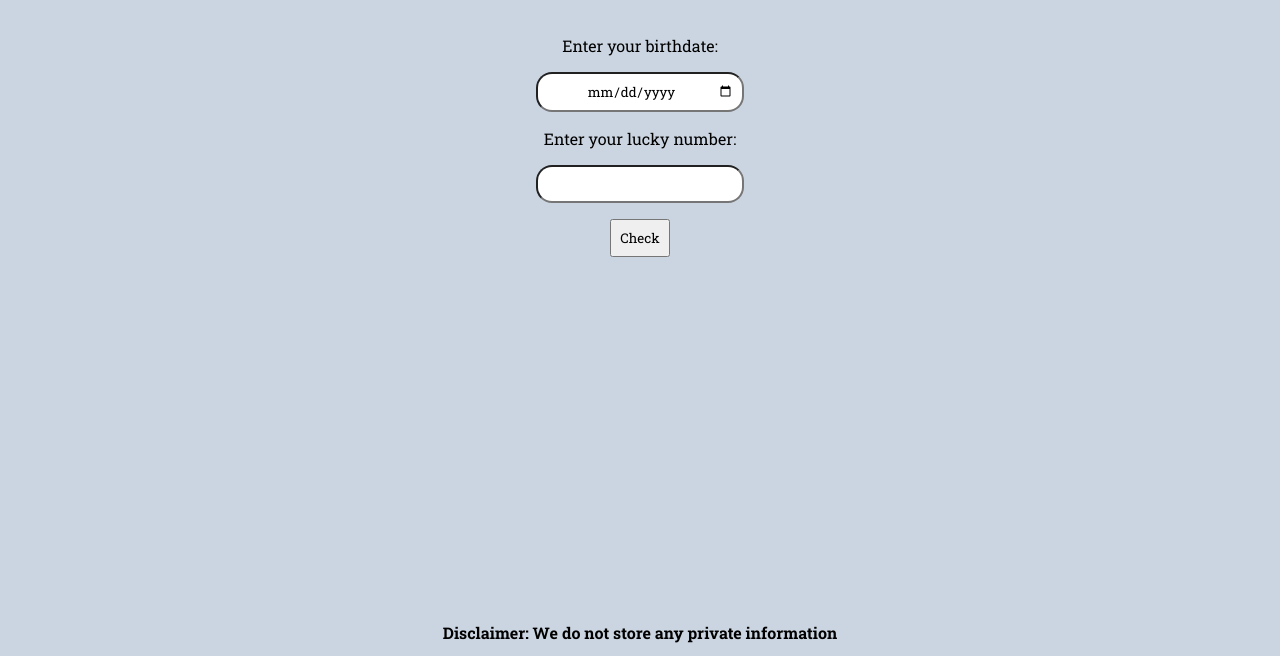
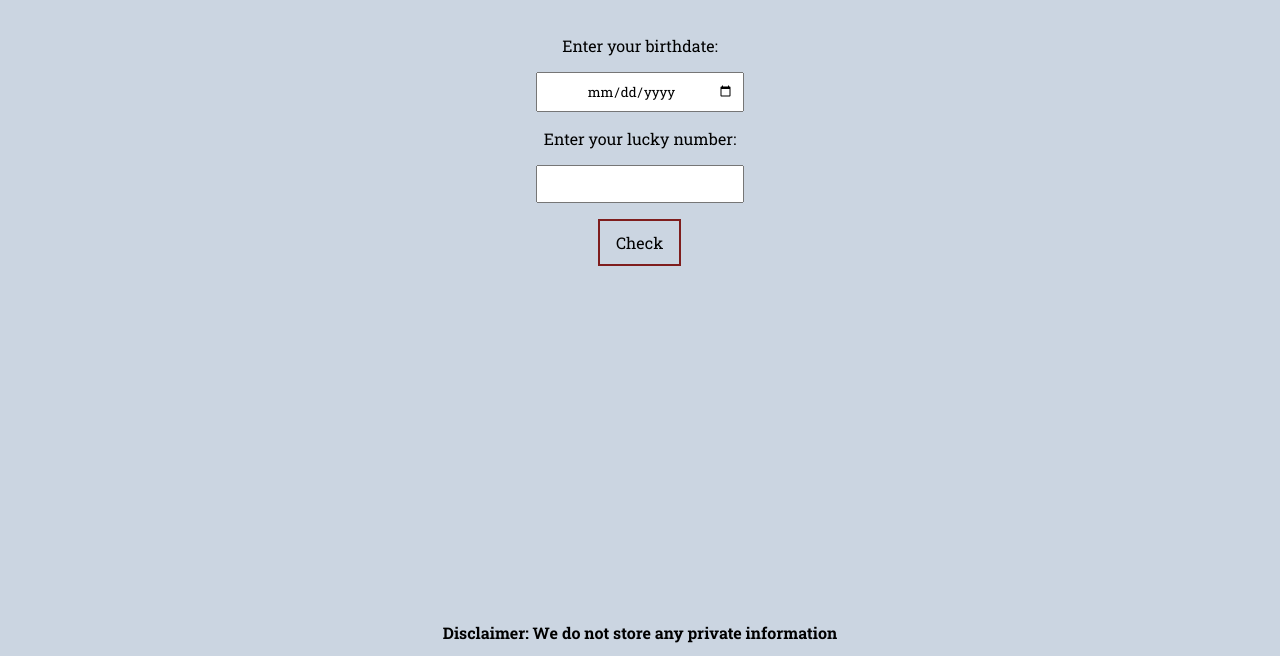
Before and after one commit to jagrut-sharma/neoG-mark-11-lucky-birthday, a plain HTML site: page index.html in a window 1280 px wide. Shown: the part 67-723 px from the top of the page. Drawn offline with Linux system fonts and the light colour scheme.

Commit message:
added transition affect

```diff
--- a/app.js
+++ b/app.js
@@ -1,6 +1,6 @@
 const birthDate = document.querySelector("#date-of-birth");
 const luckyNumber = document.querySelector("#lucky-number");
-const checkBtn = document.querySelector(".btn");
+const checkBtn = document.querySelector(".link-btn");
 const result = document.querySelector(".result");
 const luckyImage = document.querySelector(".lucky");
 const unluckyImage = document.querySelector(".notlucky");
@@ -9,11 +9,13 @@ checkBtn.addEventListener("click", function () {
     if(Number(birthDate.value) === 0){
         messagePrint("Please enter date.");
         result.style.color = "#d97706";
+        unsetImage("none", "none");
     }
 
     else if (Number(luckyNumber.value) <= 0 ) {
         messagePrint("Please enter a value that is above zero.");
         result.style.color = "#d97706";
+        unsetImage("none", "none");
     }
 
     else {
@@ -22,13 +24,12 @@ checkBtn.addEventListener("click", function () {
         if (sumOfDigits % Number(luckyNumber.value) === 0) {
             messagePrint("You are lucky! 🤗");
             result.style.color = "#15803d";
-            luckyImage.style.display = "block";
-            unluckyImage.style.display = "none";
+            unsetImage("none", "block");
         } else {
             messagePrint("You are not that lucky! 😥");
             result.style.color = "#1e40af";
-            luckyImage.style.display = "none";
-            unluckyImage.style.display = "block";
+            unsetImage("block", "none");
+
         }
     }
 });
@@ -47,3 +48,8 @@ function sumCalc(dateOfBirth) {
 function messagePrint(message) {
     result.innerText = message;
 }
+
+function unsetImage(state1, state2){
+    unluckyImage.style.display = state1;
+    luckyImage.style.display = state2;
+}
--- a/index.html
+++ b/index.html
@@ -19,7 +19,9 @@
         <label class="label" for="lucky-number">Enter your lucky number: </label>
         <input type="number" id="lucky-number" min="0">
 
-        <button class="btn">Check</button>
+        <!-- <button class="btn">Check</button> -->
+
+        <a href="#" class="link-btn">Check</a>
 
         <p class="result"></p>
         <div class="img-container lucky">
--- a/styles.css
+++ b/styles.css
@@ -3,9 +3,10 @@
 :root {
     --background-color: #cbd5e1;
     --footer-color: #7c2d12;
+    --button-color: #7f1d1d;
 }
 
-* {
+*, *::after {
     box-sizing: border-box;
 }
 
@@ -36,7 +37,6 @@ body {
     text-align: center;
     padding: 0.5rem;
     font-family: inherit;
-    border-radius: 1rem;
 }
 
 #lucky-number {
@@ -45,13 +45,56 @@ body {
     padding: 0.5rem;
     margin-bottom: 1rem;
     font-family: inherit;
-    border-radius: 1rem;
 }
 
 .btn {
     padding: 0.5rem;
     font-family: inherit;
     cursor: pointer;
+}
+
+.btn-container{
+    margin: 1.5rem;
+}
+
+.link-btn{
+    text-decoration: none;
+    color: black;
+    border: 2px solid var(--button-color);
+    padding: 0.7rem 1rem;
+    position: relative;
+    transition: transform 0.2s ease-in-out;
+    z-index: 1;
+    will-change: transform;
+    overflow: hidden;
+}
+
+.link-btn::after{
+    background-color: var(--button-color);
+    content: "";
+    width: 100%;
+    height: 100%;
+    display: block;
+    position: absolute;
+    left: 0;
+    top: 0;
+    z-index: -1;
+    transform: translate(-100%, 0) rotate(10deg);
+    transform-origin: top left;
+    transition: transform  0.2s ease-out;
+    will-change: transform;
+}
+
+.link-btn:hover::after{
+    transform: translate(0, 0);
+}
+
+.link-btn:hover{
+    border: 2px solid transparent;
+    color: var(--background-color);
+    font-weight: 600;
+    transform: scale(1.05);
+    will-change: transform;
 }
 
 .result {
```
